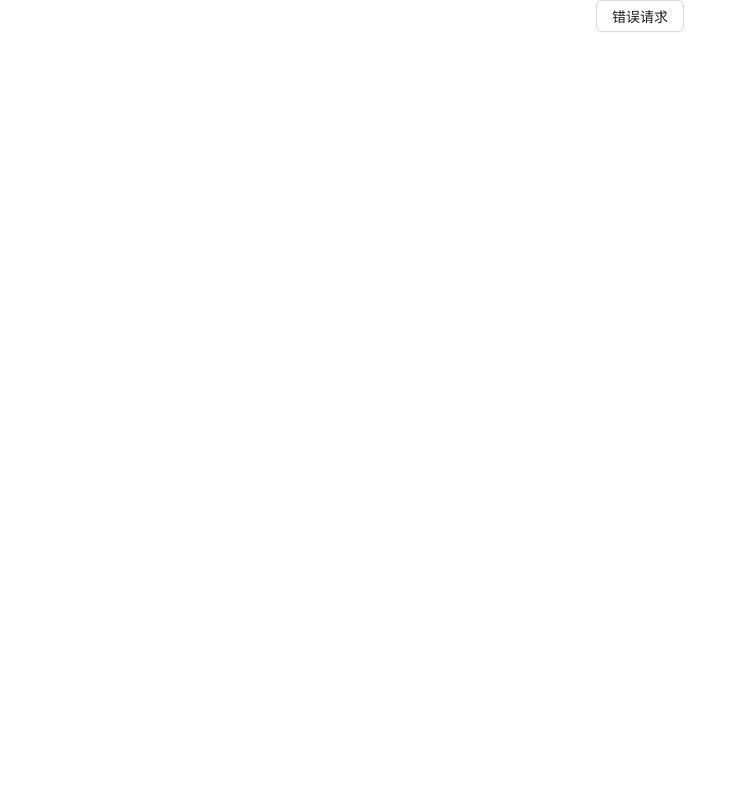
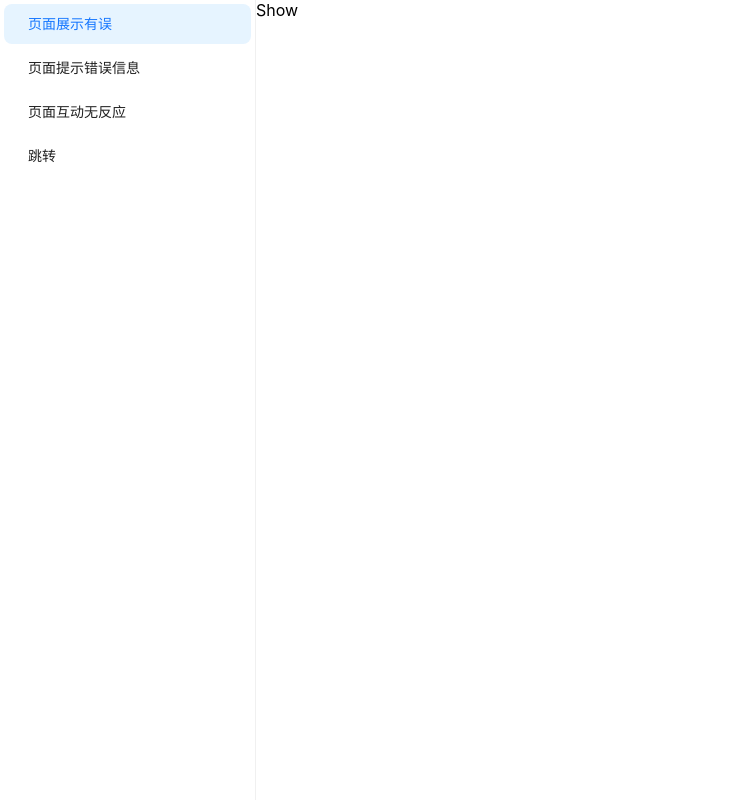
Before and after one commit to nryz-fe/pm-learn-demo, a React (Create React App) app: page / in a window 1280 px wide. Shown: the whole page, without its empty margins (0-743 px from the left). Built offline with nearby package versions, Linux system fonts and the light colour scheme.

Commit message:
feat: 添加url提示示例

```diff
--- a/package.json
+++ b/package.json
@@ -9,6 +9,7 @@
     "antd": "^5.3.0",
     "react": "^18.2.0",
     "react-dom": "^18.2.0",
+    "react-router-dom": "^6.8.2",
     "react-scripts": "5.0.1",
     "web-vitals": "^2.1.4"
   },
--- a/src/App.js
+++ b/src/App.js
@@ -1,12 +1,36 @@
 import "./App.css";
-import { Button } from "antd";
+
+import { createBrowserRouter, Link, RouterProvider } from "react-router-dom";
+import Dashboard from "./components/Dashboard";
+import UrlLink from "./components/UrlLink";
 
 function App() {
-  return (
-    <div className="App">
-      <Button>错误请求</Button>
-    </div>
-  );
+  const router = createBrowserRouter([
+    {
+      path: "/",
+      element: <Dashboard />,
+    },
+    {
+      path: "about",
+      children: [
+        {
+          path: "params",
+          element: <UrlLink />,
+        },
+        {
+          path: "noParams",
+          element: (
+            <div>
+              无参数跳转
+              <Link to="/">Back</Link>
+            </div>
+          ),
+        },
+      ],
+    },
+  ]);
+
+  return <RouterProvider router={router} />;
 }
 
 export default App;
--- /dev/null
+++ b/src/components/Dashboard.jsx
@@ -0,0 +1,67 @@
+import { Menu } from "antd";
+import { useState } from "react";
+import UrlLink from "./UrlLink";
+import Show from "./Show";
+import Pending from "./Pending";
+import Error from "./Error";
+
+function getItem(label, key, icon, children, type) {
+  return {
+    label,
+    key,
+    icon,
+    children,
+    type,
+  };
+}
+
+const items = [
+  getItem("页面展示有误", "grp1"),
+  getItem("页面提示错误信息", "grp2"),
+  getItem("页面互动无反应", "grp3"),
+  getItem("跳转", "grp4"),
+];
+
+const Dashboard = () => {
+  const [active, setActive] = useState("grp1");
+
+  const renderChildren = () => {
+    switch (active) {
+      case "grp1":
+        return <Show />;
+      case "grp2":
+        return <Error />;
+      case "grp3":
+        return <Pending />;
+      case "grp4":
+        return <UrlLink />;
+      default:
+        return null;
+    }
+  };
+
+  const onClick = (e) => {
+    setActive(e.key);
+  };
+
+  return (
+    <div
+      style={{
+        width: "100%",
+        height: "100%",
+        display: "flex",
+      }}
+    >
+      <Menu
+        selectedKeys={active}
+        onClick={onClick}
+        style={{ width: 256 }}
+        mode="inline"
+        items={items}
+      />
+      {renderChildren()}
+    </div>
+  );
+};
+
+export default Dashboard;
--- /dev/null
+++ b/src/components/Error.jsx
@@ -0,0 +1,5 @@
+const Error = () => {
+  return <>Error</>;
+};
+
+export default Error;
--- /dev/null
+++ b/src/components/Pending.jsx
@@ -0,0 +1,10 @@
+import { Button, Menu } from "antd";
+const Pending = () => {
+  return (
+    <>
+      <Button>错误请求</Button>
+    </>
+  );
+};
+
+export default Pending;
--- /dev/null
+++ b/src/components/Show.jsx
@@ -0,0 +1,5 @@
+const Show = () => {
+  return <>Show</>;
+};
+
+export default Show;
--- /dev/null
+++ b/src/components/UrlLink.jsx
@@ -0,0 +1,93 @@
+import { Button } from "antd";
+import { useLocation, useNavigate } from "react-router-dom";
+
+const UrlLink = () => {
+  const { search, hash, pathname, key, state } = useLocation();
+  const navigate = useNavigate();
+
+  const handleParamsLink = () => {
+    navigate(`/about/params?id=123&time=2023&name=%E6%B5%8B%20%E8%AF%95`);
+  };
+  const handleHashLink = () => {
+    navigate(
+      `/about/params?id=123&time=2023&name=%E6%B5%8B%20%E8%AF%95#lalala`
+    );
+  };
+  const handleLink = () => {
+    navigate(`/about/params`);
+  };
+  return (
+    <div
+      style={{
+        padding: "100px",
+      }}
+    >
+      <div>
+        <p style={{ margin: "20px", fontSize: "20px" }}>url</p>
+        <div>
+          <Button
+            onClick={handleParamsLink}
+            style={search && !hash ? { color: "purple" } : {}}
+            type="link"
+          >
+            有参数跳转
+          </Button>
+          <Button
+            onClick={handleHashLink}
+            style={hash ? { color: "purple" } : {}}
+            type="link"
+          >
+            有哈希值跳转
+          </Button>
+          <Button
+            onClick={handleLink}
+            style={!search && !hash ? { color: "purple" } : {}}
+            type="link"
+          >
+            无参数跳转
+          </Button>
+        </div>
+        <div style={{ margin: "20px" }}>
+          {search && (
+            <div style={{ display: "flex" }}>
+              search参数
+              <div style={{ color: "blue", marginLeft: "20px" }}>
+                <div style={{ color: "black" }}>{search}</div>
+                <div
+                  style={{
+                    display: "grid",
+                    gridTemplateColumns: "100px auto",
+                    marginTop: "10px",
+                  }}
+                >
+                  <span>id</span>
+                  <span>123</span>
+                  <span>time</span>
+                  <span>2023</span>
+                  <span>name</span>
+                  <span>%E6%B5%8B%20%E8%AF%95 (中文/特殊字符等编码)</span>
+                </div>
+              </div>
+            </div>
+          )}
+
+          {hash && (
+            <p>
+              hash参数
+              <span style={{ color: "red", marginLeft: "20px" }}>{hash}</span>
+            </p>
+          )}
+        </div>
+        {pathname !== "/" && (
+          <div style={{ margin: "16px" }}>
+            <Button type="primary" onClick={() => navigate("/")}>
+              Back
+            </Button>
+          </div>
+        )}
+      </div>
+    </div>
+  );
+};
+
+export default UrlLink;
--- a/src/index.css
+++ b/src/index.css
@@ -1,13 +1,20 @@
 body {
   margin: 0;
-  font-family: -apple-system, BlinkMacSystemFont, 'Segoe UI', 'Roboto', 'Oxygen',
-    'Ubuntu', 'Cantarell', 'Fira Sans', 'Droid Sans', 'Helvetica Neue',
+  font-family: -apple-system, BlinkMacSystemFont, "Segoe UI", "Roboto", "Oxygen",
+    "Ubuntu", "Cantarell", "Fira Sans", "Droid Sans", "Helvetica Neue",
     sans-serif;
   -webkit-font-smoothing: antialiased;
   -moz-osx-font-smoothing: grayscale;
 }
 
+html,
+body,
+#root {
+  width: 100%;
+  height: 100%;
+}
+
 code {
-  font-family: source-code-pro, Menlo, Monaco, Consolas, 'Courier New',
+  font-family: source-code-pro, Menlo, Monaco, Consolas, "Courier New",
     monospace;
 }
```
Also changed, not shown: 1 other file (tests, documents, lock files or other folders).
